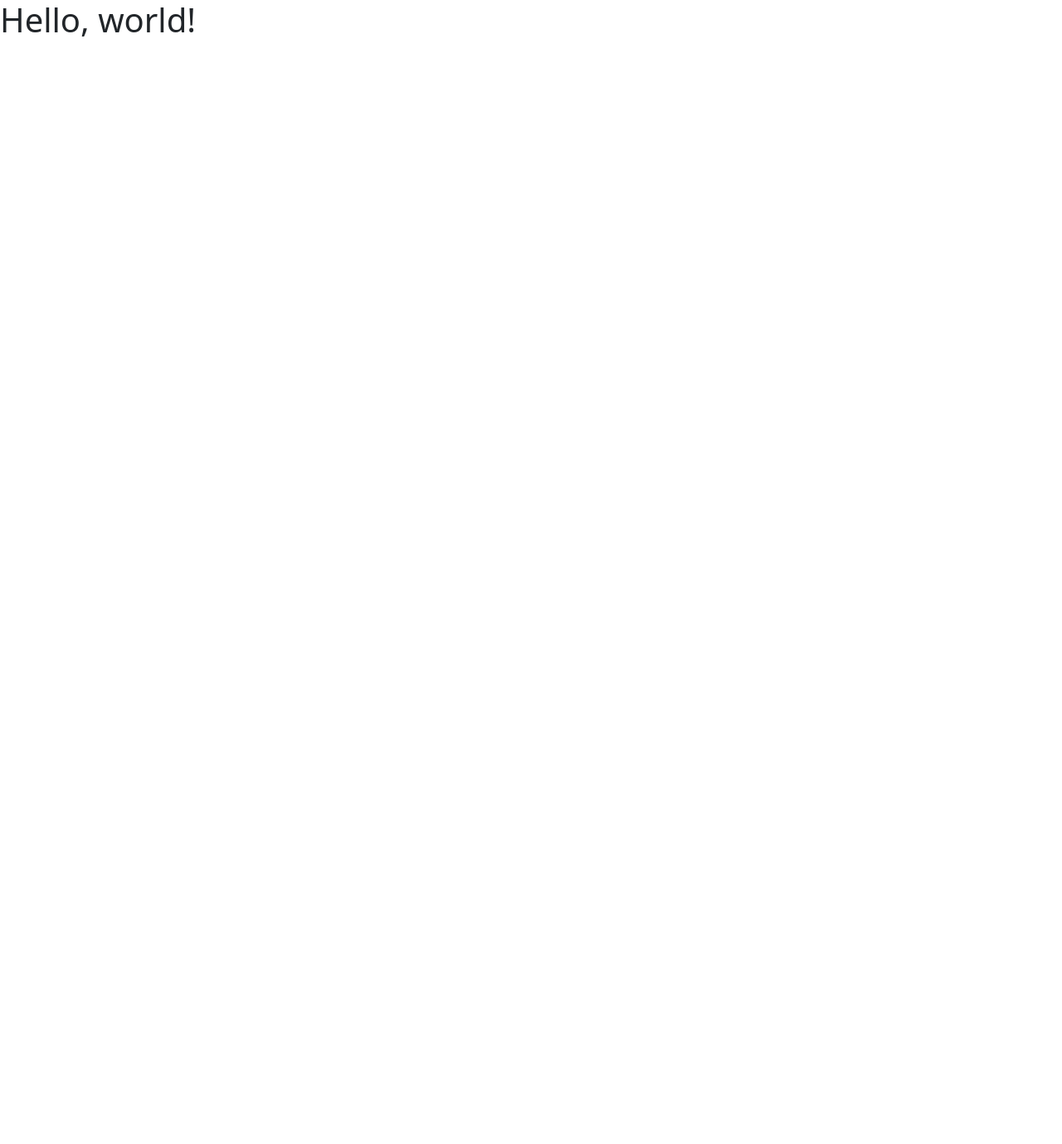
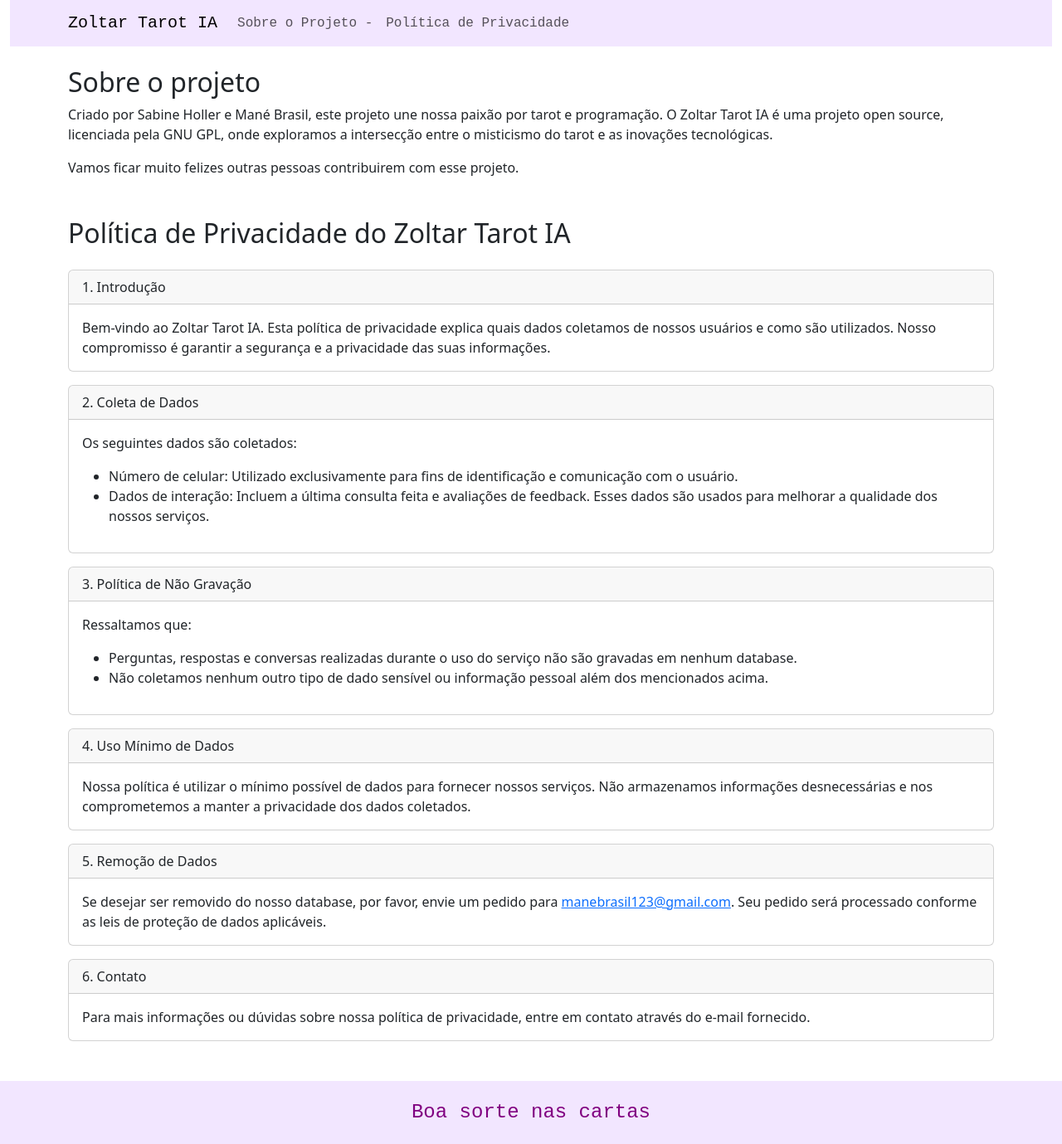
Before and after one commit to manoelbo/tarot-gpt, a website: page docs/index.html in a window 1280 px wide. Shown: the whole page at 83% size. Before the commit the page ends 800 px from the top, so only its background shows below. Drawn offline with nearby package versions, Linux system fonts and the light colour scheme.

Commit message:
pagina politica

```diff
--- a/docs/index.html
+++ b/docs/index.html
@@ -3,11 +3,132 @@
   <head>
     <meta charset="utf-8">
     <meta name="viewport" content="width=device-width, initial-scale=1">
-    <title>Bootstrap demo</title>
+    <title>Zoltar Tarot IA </title>
+    <style>
+        body, .navbar, .footer {
+            font-family: 'Courier New', monospace;
+            color: #800080; /* Cor roxa */
+        }
+
+        .navbar, .footer {
+            background-color: #f2e6ff; /* Fundo claro roxo */
+        }
+
+        .footer {
+            padding: 20px 0;
+            text-align: center;
+            font-size: 1.5em;
+        }
+    </style>
     <link href="https://cdn.jsdelivr.net/npm/bootstrap@5.3.2/dist/css/bootstrap.min.css" rel="stylesheet" integrity="sha384-T3c6CoIi6uLrA9TneNEoa7RxnatzjcDSCmG1MXxSR1GAsXEV/Dwwykc2MPK8M2HN" crossorigin="anonymous">
   </head>
   <body>
-    <h1>Hello, world!</h1>
+    <div class="container-fluid">
+        <!-- Navigation Bar -->
+       <!-- Navigation Bar -->
+       <nav class="navbar navbar-expand-lg navbar-light ">
+        <div class="container">
+            <a class="navbar-brand" href="#">Zoltar Tarot IA </a>
+            <button class="navbar-toggler" type="button" data-toggle="collapse" data-target="#navbarNav" aria-controls="navbarNav" aria-expanded="false" aria-label="Toggle navigation">
+                <span class="navbar-toggler-icon"></span>
+            </button>
+            <div class="collapse navbar-collapse" id="navbarNav">
+                <ul class="navbar-nav">
+                    <li class="nav-item active">
+                        <a class="nav-link" href="#about">Sobre o Projeto -</a>
+                    </li>
+                    <li class="nav-item">
+                        <a class="nav-link" href="#privacy">Política de Privacidade</a>
+                    </li>
+                </ul>
+            </div>
+        </div>
+    </nav>
+
+        <div class="container">
+        <!-- About the Project Section -->
+        <section id="about" class="mt-4">
+            <h2>Sobre o projeto</h2>
+            <p>
+                Criado por Sabine Holler e Mané Brasil, este projeto une nossa paixão por tarot e programação. O Zoltar Tarot IA é uma projeto open source, licenciada pela GNU GPL, onde exploramos a intersecção entre o misticismo do tarot e as inovações tecnológicas.
+            </p>
+            <p>
+                Vamos ficar muito felizes outras pessoas contribuirem com esse projeto.
+            </p>
+        </section>
+
+
+            <section id="privacy" class="mt-4">
+                <h2 class="mt-5 mb-4">Política de Privacidade do Zoltar Tarot IA</h2>
+
+                <div class="card">
+                    <div class="card-header">
+                        1. Introdução
+                    </div>
+                    <div class="card-body">
+                        <p class="card-text">Bem-vindo ao Zoltar Tarot IA. Esta política de privacidade explica quais dados coletamos de nossos usuários e como são utilizados. Nosso compromisso é garantir a segurança e a privacidade das suas informações.</p>
+                    </div>
+                </div>
+
+                <div class="card mt-3">
+                    <div class="card-header">
+                        2. Coleta de Dados
+                    </div>
+                    <div class="card-body">
+                        <p class="card-text">Os seguintes dados são coletados:</p>
+                        <ul>
+                            <li>Número de celular: Utilizado exclusivamente para fins de identificação e comunicação com o usuário.</li>
+                            <li>Dados de interação: Incluem a última consulta feita e avaliações de feedback. Esses dados são usados para melhorar a qualidade dos nossos serviços.</li>
+                        </ul>
+                    </div>
+                </div>
+
+                <div class="card mt-3">
+                    <div class="card-header">
+                        3. Política de Não Gravação
+                    </div>
+                    <div class="card-body">
+                        <p class="card-text">Ressaltamos que:</p>
+                        <ul>
+                            <li>Perguntas, respostas e conversas realizadas durante o uso do serviço não são gravadas em nenhum database.</li>
+                            <li>Não coletamos nenhum outro tipo de dado sensível ou informação pessoal além dos mencionados acima.</li>
+                        </ul>
+                    </div>
+                </div>
+
+                <div class="card mt-3">
+                    <div class="card-header">
+                        4. Uso Mínimo de Dados
+                    </div>
+                    <div class="card-body">
+                        <p class="card-text">Nossa política é utilizar o mínimo possível de dados para fornecer nossos serviços. Não armazenamos informações desnecessárias e nos comprometemos a manter a privacidade dos dados coletados.</p>
+                    </div>
+                </div>
+
+                <div class="card mt-3">
+                    <div class="card-header">
+                        5. Remoção de Dados
+                    </div>
+                    <div class="card-body">
+                        <p class="card-text">Se desejar ser removido do nosso database, por favor, envie um pedido para <a href="mailto:manebrasil123@gmail.com">manebrasil123@gmail.com</a>. Seu pedido será processado conforme as leis de proteção de dados aplicáveis.</p>
+                    </div>
+                </div>
+
+                <div class="card mt-3 mb-5">
+                    <div class="card-header">
+                        6. Contato
+                    </div>
+                    <div class="card-body">
+                        <p class="card-text">Para mais informações ou dúvidas sobre nossa política de privacidade, entre em contato através do e-mail fornecido.</p>
+                    </div>
+                </div>
+            </div>
+            </section>
+        </div>
+    </div>
+    <footer class="footer">
+        Boa sorte nas cartas
+    </footer>
     <script src="https://cdn.jsdelivr.net/npm/bootstrap@5.3.2/dist/js/bootstrap.bundle.min.js" integrity="sha384-C6RzsynM9kWDrMNeT87bh95OGNyZPhcTNXj1NW7RuBCsyN/o0jlpcV8Qyq46cDfL" crossorigin="anonymous"></script>
   </body>
 </html>
```
